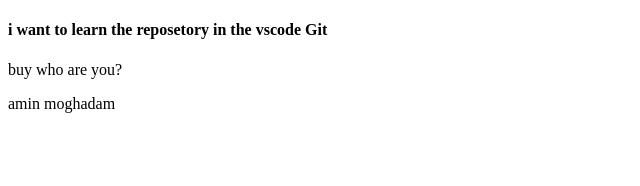
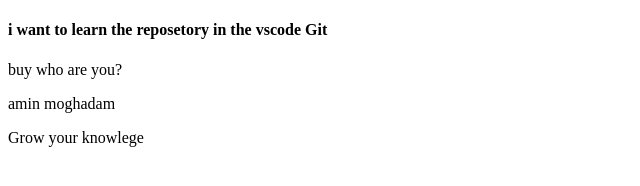
Before and after one commit to moghadamamin2002/VSCodeLearning, a plain HTML site: page index.html in a window 1280 px wide. Shown: the whole page, without its empty margins (0-640 px from the left). Drawn offline with Linux system fonts and the light colour scheme.

Commit message:
grow your knowledge

```diff
--- a/index.html
+++ b/index.html
@@ -11,6 +11,7 @@
         <h4>i want to learn the reposetory in the vscode Git</h4>
         <p>buy who are you?</p>
         <p>amin moghadam</p>
+        <p>Grow your knowlege</p>
     </div>
 </body>
 </html>
```
